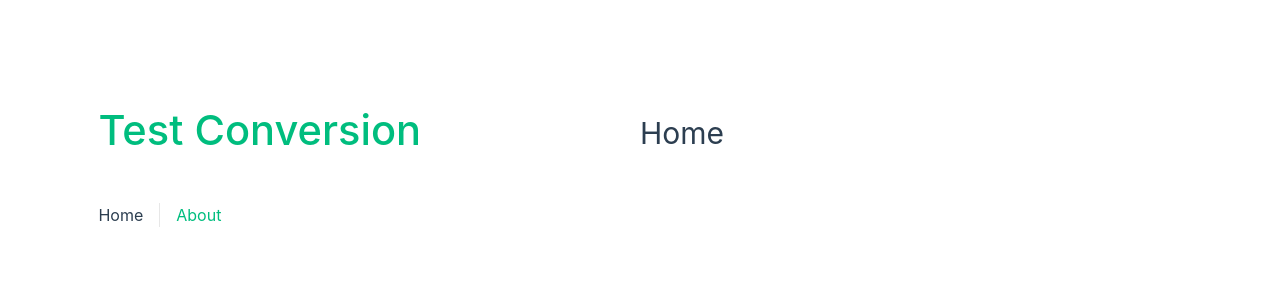
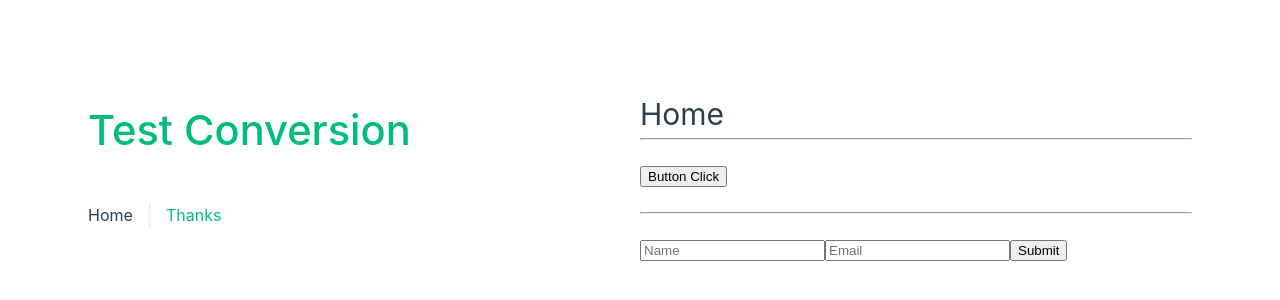
Before and after one commit to lionellbriones/vue-tag, a Vue app: page / in a window 1280 px wide. Shown: the part 224-524 px from the top of the page. Built offline with nearby package versions, Linux system fonts and the light colour scheme.

Commit message:
Test buttons

```diff
--- a/src/App.vue
+++ b/src/App.vue
@@ -11,7 +11,7 @@ import HelloWorld from './components/HelloWorld.vue'
 
       <nav>
         <RouterLink to="/">Home</RouterLink>
-        <RouterLink to="/about">About</RouterLink>
+        <RouterLink to="/thanks">Thanks</RouterLink>
       </nav>
     </div>
   </header>
--- a/src/router/index.ts
+++ b/src/router/index.ts
@@ -10,12 +10,12 @@ const router = createRouter({
       component: HomeView
     },
     {
-      path: '/about',
-      name: 'about',
+      path: '/thanks',
+      name: 'thanks',
       // route level code-splitting
       // this generates a separate chunk (About.[hash].js) for this route
       // which is lazy-loaded when the route is visited.
-      component: () => import('../views/AboutView.vue')
+      component: () => import('../views/ThankYouView.vue')
     }
   ]
 })
--- a/src/views/HomeView.vue
+++ b/src/views/HomeView.vue
@@ -4,5 +4,17 @@
 <template>
   <main>
     <h1>Home</h1>
+    <hr>
+    <br>
+    <button class="btn-click">Button Click</button>
+    <br>
+    <br>
+    <hr>
+    <br>
+    <form action="/thanks">
+      <input type="text" name="name" placeholder="Name">
+      <input type="email" name="email" placeholder="Email">
+      <input type="submit" value="Submit">
+    </form>
   </main>
 </template>
--- a/src/views/AboutView.vue
+++ b/src/views/ThankYouView.vue
@@ -1,6 +1,6 @@
 <template>
-  <div class="about">
-    <h1>About</h1>
+  <div class="thank-you">
+    <h1>Thank You</h1>
   </div>
 </template>
 
```
